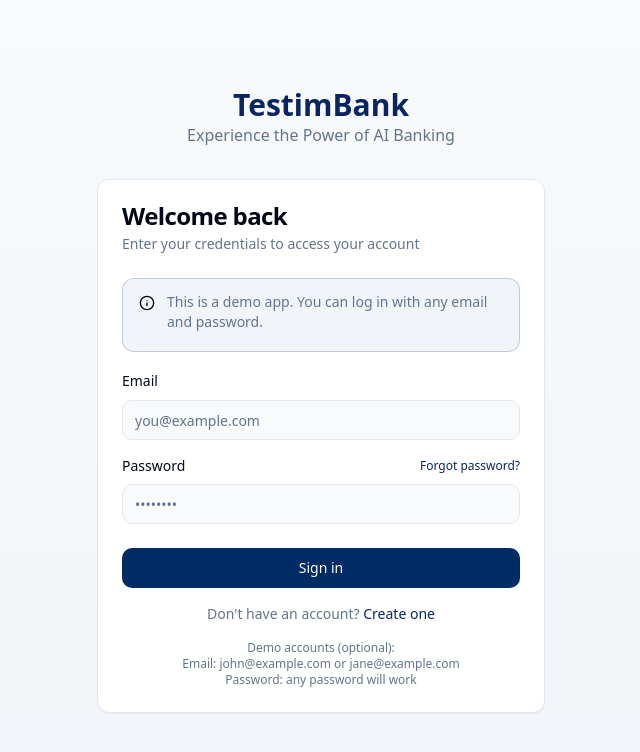
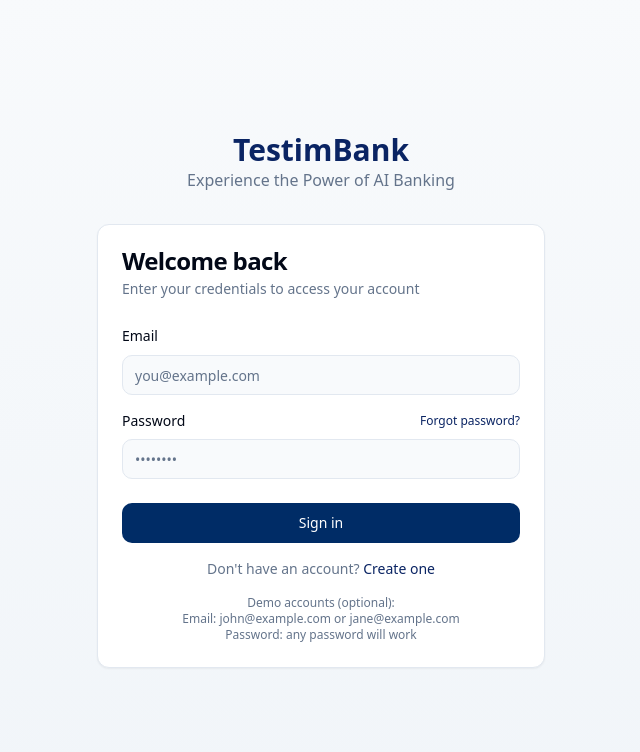
Before and after one commit to tomerli/testimbank, a React (Vite) app: page /login in a window 1280 px wide. Shown: the top 752 px of the page, without its empty margins (319-959 px from the left). Built offline with nearby package versions, Linux system fonts and the light colour scheme.

Commit message:
Remove demo app alert
Removes the alert message indicating the demo nature of the app from the login page.

```diff
--- a/src/pages/Login.tsx
+++ b/src/pages/Login.tsx
@@ -6,8 +6,6 @@ import { Button } from "@/components/ui/button";
 import { Input } from "@/components/ui/input";
 import { useAuth } from "@/contexts/AuthContext";
 import { toast } from "sonner";
-import { Alert, AlertDescription } from "@/components/ui/alert";
-import { InfoIcon } from "lucide-react";
 
 const Login = () => {
   const [email, setEmail] = useState("");
@@ -51,13 +49,6 @@ const Login = () => {
           </CardHeader>
           <form onSubmit={handleSubmit}>
             <CardContent className="space-y-4">
-              <Alert className="bg-muted border-bank/20">
-                <InfoIcon className="h-4 w-4 text-bank" />
-                <AlertDescription className="text-sm text-muted-foreground">
-                  This is a demo app. You can log in with any email and password.
-                </AlertDescription>
-              </Alert>
-
               <div className="space-y-2">
                 <label htmlFor="email" className="text-sm font-medium">Email</label>
                 <Input
```
